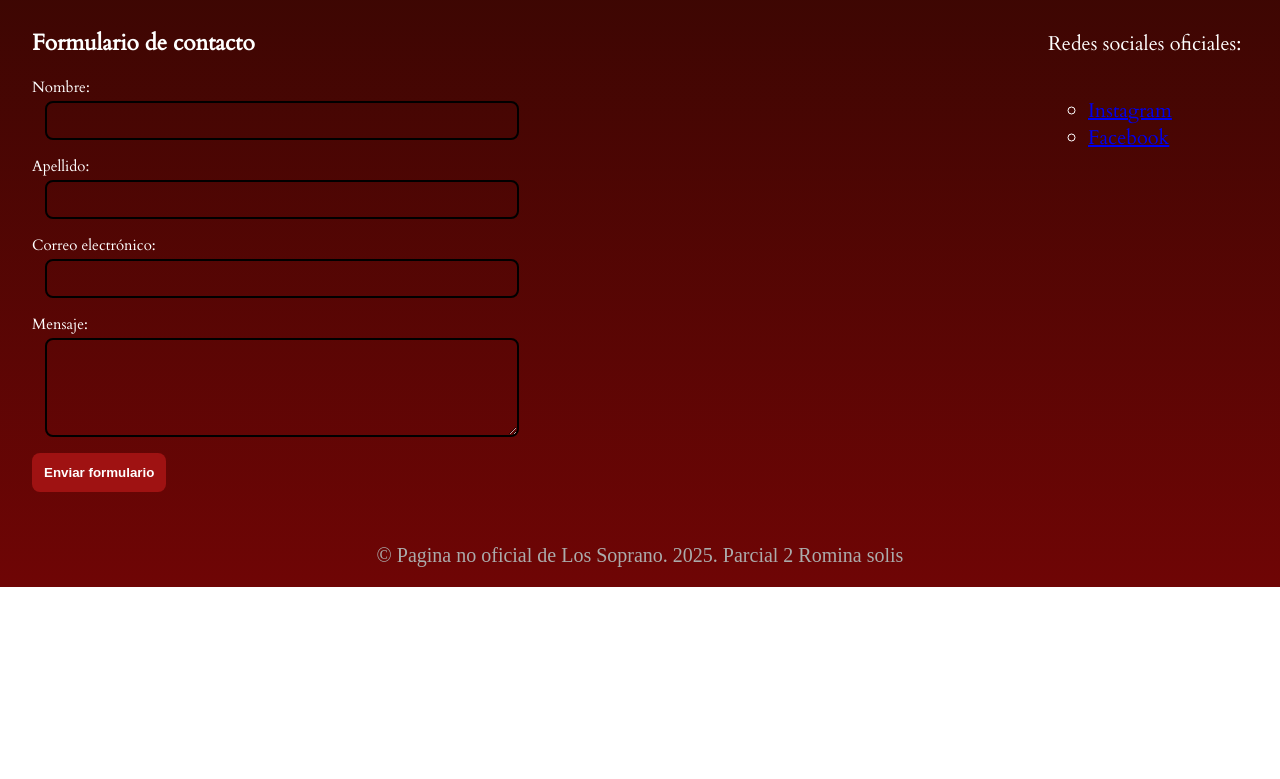
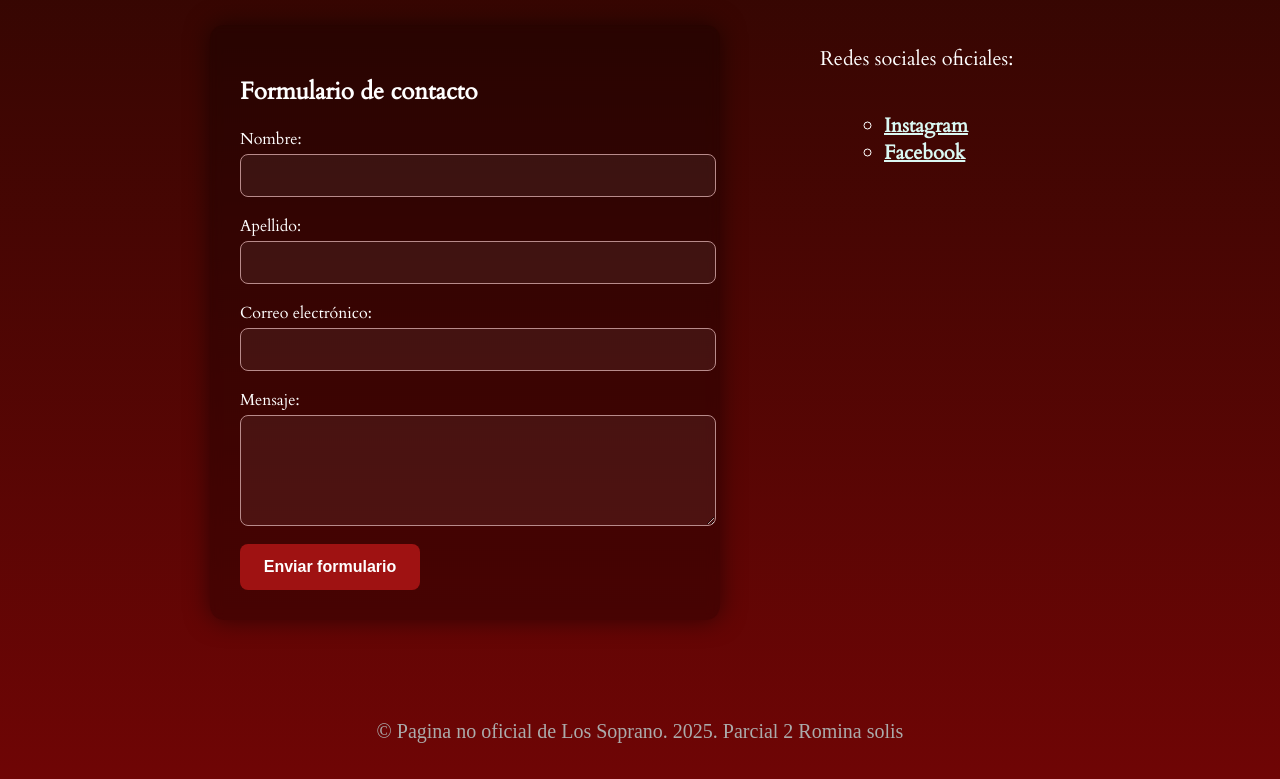
Before and after one commit to rominasolistxt/SegundoparcialWeb, a plain HTML site: page paginas/Contacto.html in a window 1280 px wide. Shown: the part 566-1345 px from the top of the page. Before the commit the page ends 1153 px from the top, so only its background shows below. Drawn offline with Linux system fonts and the light colour scheme.

Commit message:
primeras correcciones del parcial 2 para final y algunas cosas esteticas

```diff
--- a/estilos/contacto.css
+++ b/estilos/contacto.css
@@ -1,7 +1,8 @@
 .main--formulario {
   display: flex;
   justify-content: center;
-  align-items: center;
+  align-items: flex-start;
+  padding-top: 80px;
   min-height: 100vh;
 }
 
@@ -10,10 +11,16 @@
   display: flex;
   flex-direction: column;
   align-items: flex-start;
-  text-align: center;
+  text-align: left;
   font-family: "Cardo", serif;
-  font-size: 15px;
-  width: 500px;
+  font-size: 16px;
+  width: 450px;
+  max-width: 90%;
+  padding: 30px;
+  background: rgba(0, 0, 0, 0.28);
+  border-radius: 14px;
+  backdrop-filter: blur(6px);
+  box-shadow: 0 0 25px rgba(0, 0, 0, 0.5);
 }
 
 .form-contacto label {
@@ -22,39 +29,69 @@
 
 .form-contacto input,
 .form-contacto textarea {
-  padding: 10px;
-  width: 90%;
-  margin-left: auto;
-  margin-right: auto;
-  margin-bottom: 16px;
+  padding: 12px;
+  width: 100%;
+  margin-bottom: 18px;
   border-radius: 8px;
-  border: 2px solid #000000;
-  background-color: transparent;
+  border: 1px solid #b88b8b;
+  background-color: rgba(255, 255, 255, 0.06);
+  font-size: 15px;
+  transition: border-color 0.3s, background-color 0.3s;
+  color: #ffff; /* correccion del segundo parcial */
 }
 .form-contacto button {
   background-color: #9f1212;
   color: white;
-  padding: 12px;
+  padding: 14px 20px;
   border: none;
   border-radius: 8px;
   font-weight: bold;
   cursor: pointer;
-  transition: background-color 0.3s ease;
+  font-size: 16px;
+  width: 180px;
+  transition: background-color 0.3s, transform 0.2s;
 }
 
 .contenedor-form-redes {
   display: flex;
-  justify-content: space-between;
+  justify-content: center;
   align-items: flex-start;
-  gap: 50px;
+  gap: 100px;
+  width: 100%;
+  margin-top: 40px;
 }
 
 .section-redes {
-  width: 200px;
+  width: 250px;
   display: flex;
   flex-direction: column;
   align-items: flex-start;
-      font-family: "Cardo", serif;
-    font-size: 20px;
-    text-align: justify;
+  font-family: "Cardo", serif;
+  font-size: 20px;
+  text-align: justify;
+
 }
+
+.form-contacto input::placeholder,
+.form-contacto textarea::placeholder {
+  color: #d4c4c4;
+}
+
+.form-contacto button:hover {
+  background-color: #b61616;
+  transform: translateY(-2px);
+}
+
+.form-contacto button:active {
+  transform: translateY(0);
+}
+
+.section-redes a {
+  color: #DAF8F3;
+  font-weight: bold;
+}
+
+.section-redes a:hover {
+  color: #ffffff;
+  text-decoration: underline;
+}
--- a/estilos/estilos.css
+++ b/estilos/estilos.css
@@ -7,13 +7,15 @@
 }
 
 header {
-    background-image: url("https://p4.wallpaperbetter.com/wallpaper/967/209/166/tv-show-the-sopranos-wallpaper-preview.jpg");
+    background-image:
+        linear-gradient(to bottom, rgba(0,0,0,0) 40%, #6f0505 100%),
+        url("https://p4.wallpaperbetter.com/wallpaper/967/209/166/tv-show-the-sopranos-wallpaper-preview.jpg");
     background-size: cover;
     background-repeat: no-repeat;
     height: 450px;
     background-position: center;
     padding-top: 10px;
-    opacity: 0.79;
+    opacity: 0.95;
 }
 
 .navbar {
@@ -34,7 +36,7 @@ header {
   font-family: sans-serif;
   text-transform: uppercase;
   cursor: pointer;
-  transition: border-color 0.5s, background-color 0.5s, color 0.5s;
+  transition: background-color 0.5s, color 0.5s;
   font-size: 15px;
 }
 
@@ -47,8 +49,8 @@ header {
 h1 {
     color: #FFFFFF;
     text-align: center;
-    margin-top: 1;
-      font-family: "Cardo", serif;
+    margin-top: 1rem;
+    font-family: "Cardo", serif;
 }
 
 main {
@@ -59,16 +61,19 @@ main {
 footer {
     color: rgb(171, 171, 171);
     text-align: center;
-    padding: 1;
-    margin-top: 2;
+    padding: 1rem;
+    margin-top: 2rem;
 }
 
 ul li {
     list-style: circle;
-    margin-left: 1.5;
-    list-style: rgb(255, 255, 255)
+    margin-left: 1.5rem;
 }
 
 ol li {
     font-size: 30 px;
 }
+
+a:visited { /* correccion pedida en el segundo parcial */
+    color: #DAF8F3;
+}
--- a/paginas/Contacto.html
+++ b/paginas/Contacto.html
@@ -12,7 +12,7 @@
 
   <link rel="stylesheet" href="../estilos/estilos.css"> <!-- CSS general -->
   <link rel="stylesheet" href="../estilos/contacto.css"> <!-- CSS solo para contacto -->
-    <link rel="icon" href="favicon.ico" type="image/x-icon">
+  <link rel="icon" href="../favicon.ico" type="image/x-icon">
 </head>
 
 
```
Also changed, not shown: paginas/ElencoyPersonajes.html (+1 -1 lines), paginas/EventosyCur.html (+1 -1 lines), paginas/TempyEp.html (+1 -1 lines), paginas/index.html (+3 -4 lines), paginas/sobreLaSerie.html (+1 -1 lines).
